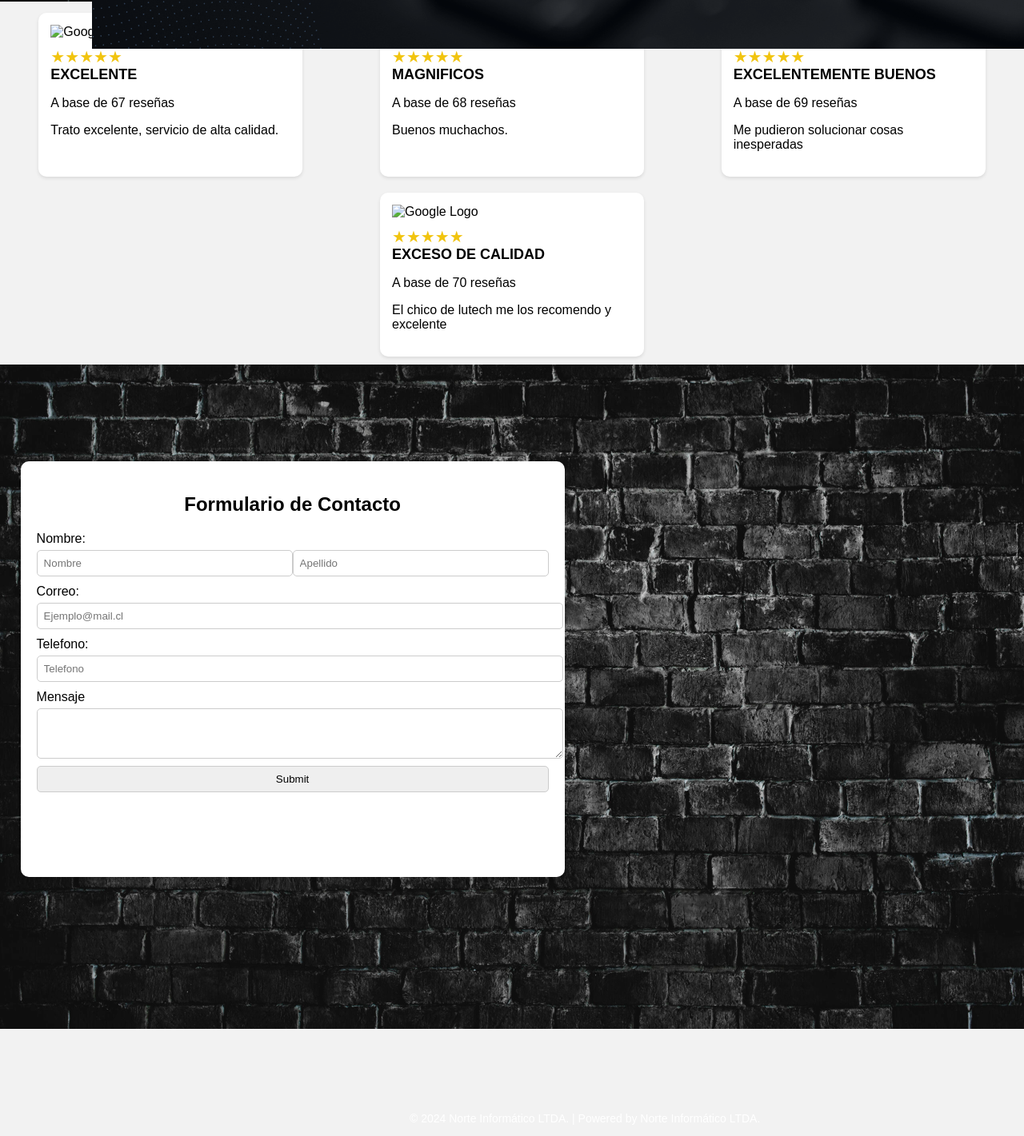
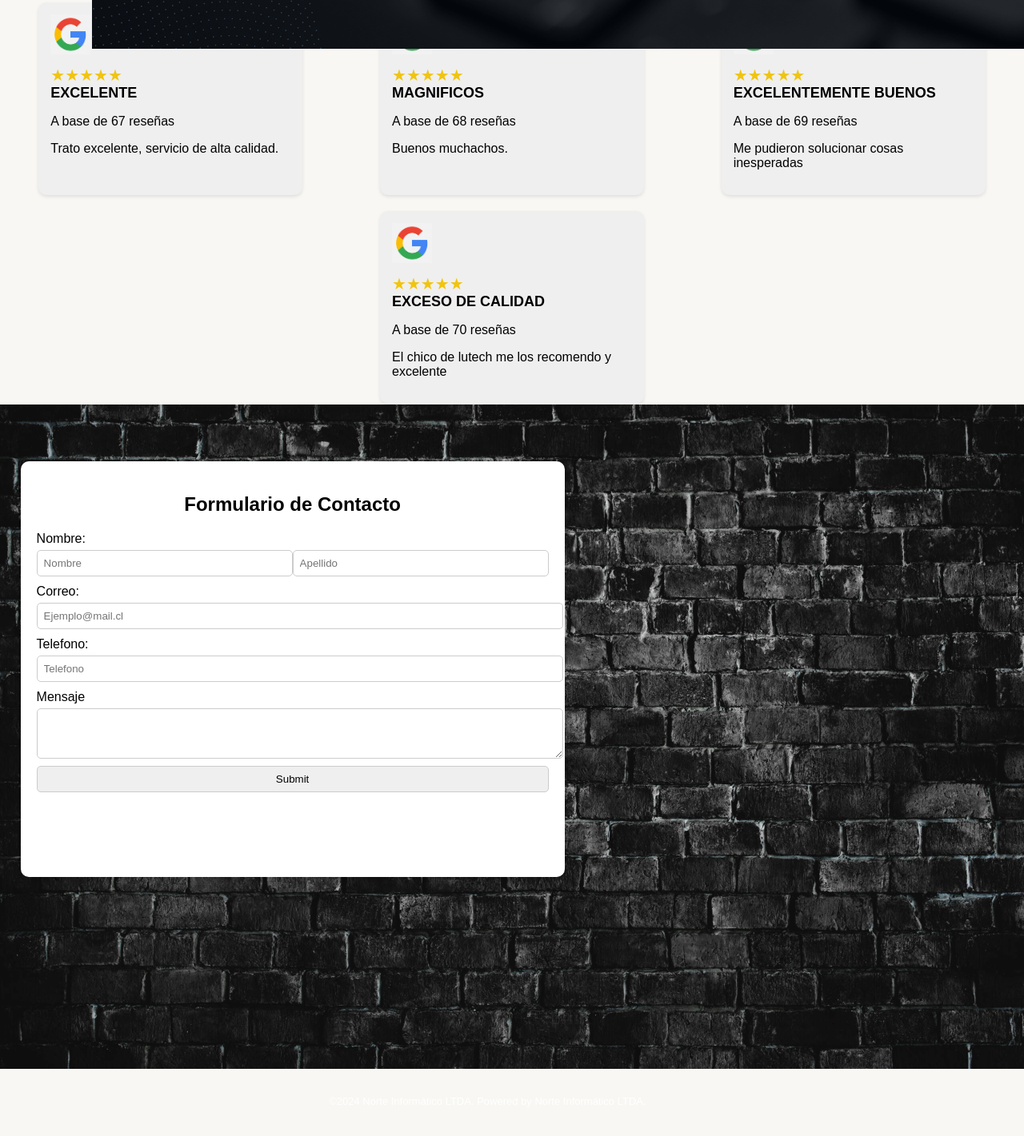
Before and after one commit to luchosaavedra/Evaluacion-norte-informatico, a plain HTML site: page index.html in a window 1280 px wide. Shown: the part 863-2284 px from the top of the page at 80% size. After the commit the page ends 2261 px from the top, so only its background shows below. Drawn offline with Linux system fonts and the light colour scheme.

Commit message:
commit 5

```diff
--- a/css/styles.css
+++ b/css/styles.css
@@ -5,13 +5,16 @@
 }
 .fondo img{
     width: 100%;
+    display: block;
+    margin-top: -9px;
 }
 .primertexto{
     background-color: #b82b2b;
     color: white;
     text-align: center;
     font-size: 7px;
-    margin: 0 0;
+    margin: 0;
+    height: 100%;
 }
 .segundotexto{
     background-color: black;
@@ -91,12 +94,10 @@ nav ul li a {
     left: 9%;
 }
 .formulario{
-
-        font-family: Arial, sans-serif;
-        background-color: #f2f2f2;
-        margin: 0;
-        padding: 0;
-
+    font-family: Arial, sans-serif;
+    background-color: #f2f2f2;
+    margin: 0;
+    padding: 0;
 }
 .formulario-contacto {
     top: 180%;
@@ -104,7 +105,7 @@ nav ul li a {
     position: absolute;
     width: 50%;
     padding: 20px;
-    background-color: #fff;
+    background-color: white;
     border-radius: 10px;
     box-shadow: 0 2px 4px rgba(0, 0, 0, 0.1);
     height: 30rem;
@@ -146,9 +147,7 @@ button {
     display: flex;
 
 }
-.nombres input{
 
-}
 .textarea {
     width: 100%;
     padding: 8px;
@@ -159,7 +158,7 @@ button {
 }
 body {
     font-family: Arial, sans-serif;
-    background-color: #f2f2f2;
+    background-color: #f8f7f3;
     margin: 0;
     padding: 0;
 }
@@ -174,7 +173,7 @@ body {
     width: 300px;
     margin: 10px;
     padding: 15px;
-    background-color: #fff;
+    background-color: #efefef;
     border-radius: 10px;
     box-shadow: 0 2px 4px rgba(0, 0, 0, 0.1);
 }
@@ -197,9 +196,12 @@ body {
 }
 
 .copi{
-    font-size: 14px;
+    position: absolute;
+    top: 150%;
+    left: 15%;
+    font-size: 13px;
     color: white;
-    top: 280%;
-    position: absolute;
-    left: 40%;
+    text-align:right;
+    width: 100%;
+
 }
--- a/index.html
+++ b/index.html
@@ -60,28 +60,28 @@
     <body>
         <div class="resenas">
             <div class="resena">
-                <img src="google_logo.png" alt="Google Logo">
+                <img src="imagenes/google.png" alt="Google Logo">
                 <div class="rating">★★★★★</div>
                 <div class="titulo">EXCELENTE</div>
                 <p>A base de 67 reseñas</p>
                 <p>Trato excelente, servicio de alta calidad.</p>
             </div>
             <div class="resena">
-                <img src="google_logo.png" alt="Google Logo">
+                <img src="imagenes/google.png" alt="Google Logo">
                 <div class="rating">★★★★★</div>
                 <div class="titulo">MAGNIFICOS</div>
                 <p>A base de 68 reseñas</p>
                 <p>Buenos muchachos.</p>
             </div>
             <div class="resena">
-                <img src="google_logo.png" alt="Google Logo">
+                <img src="imagenes/google.png" alt="Google Logo">
                 <div class="rating">★★★★★</div>
                 <div class="titulo">EXCELENTEMENTE BUENOS</div>
                 <p>A base de 69 reseñas</p>
                 <p>Me pudieron solucionar cosas inesperadas</p>
             </div>
             <div class="resena">
-                <img src="google_logo.png" alt="Google Logo">
+                <img src="imagenes/google.png" alt="Google Logo">
                 <div class="rating">★★★★★</div>
                 <div class="titulo">EXCESO DE CALIDAD</div>
                 <p>A base de 70 reseñas</p>
@@ -119,12 +119,12 @@
                 <div>
                     <input class="button" type="submit">
             </div>
+            <div class="copi">
+                <p>©2024 Norte Informático LTDA. Powered by Norte Informático LTDA.</p>
+           </div>
         </div>
     </section>
 </body>
-<footer>
-    <div class="copi">
-        <p>©  2024 Norte Informático LTDA. | Powered by Norte Informático LTDA.</p>
-    </div>
-</footer>
+    <footer>
+    </footer>
 </html>
```
